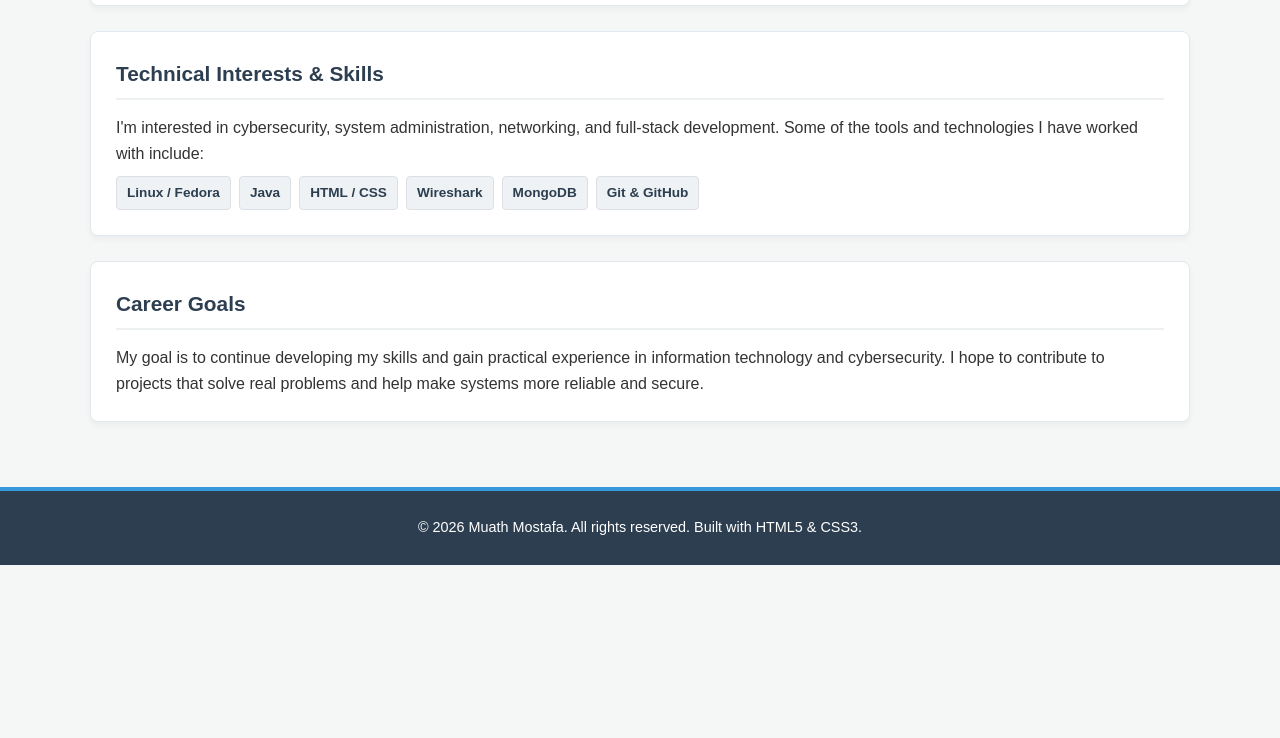
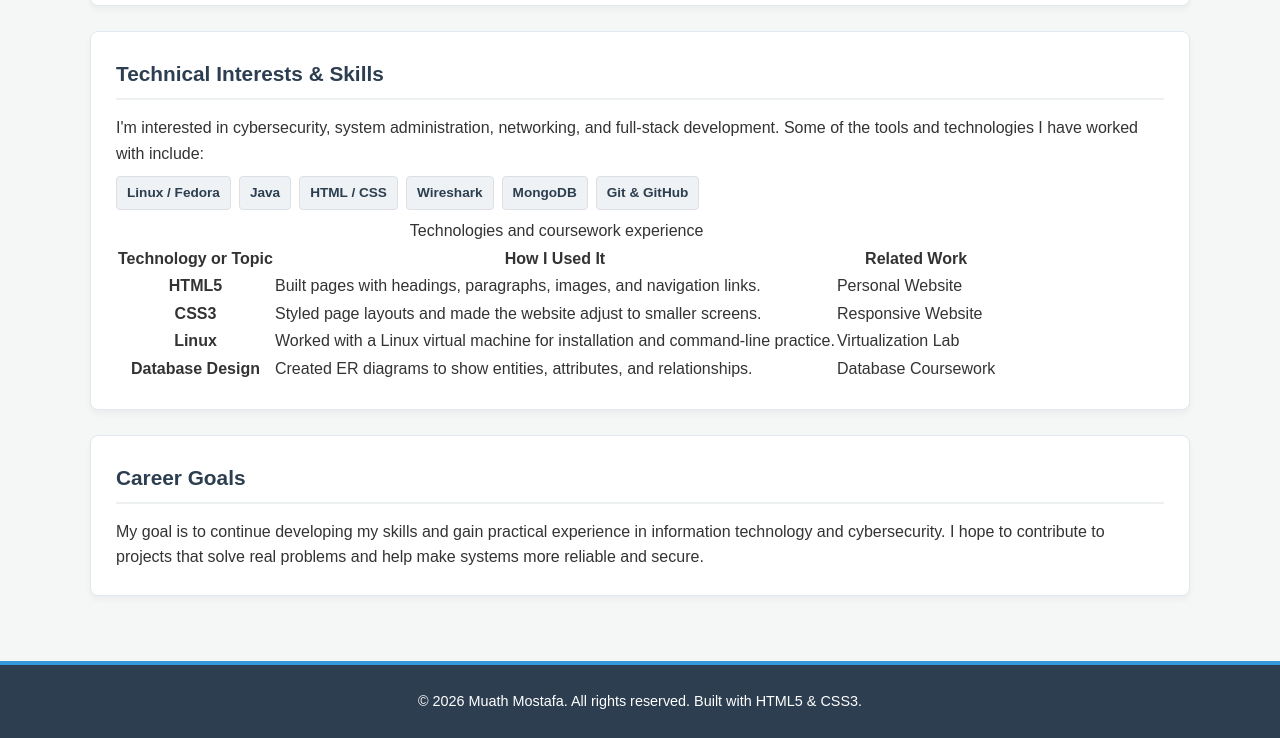
Before and after one commit to moathwilliam99-spec/my-personal-website, a plain HTML site: page about.html in a window 1280 px wide. Shown: the part 775-1513 px from the top of the page. Before the commit the page ends 1340 px from the top, so only its background shows below. Drawn offline with Linux system fonts and the light colour scheme.

Commit message:
Add structured skills and coursework table

```diff
--- a/about.html
+++ b/about.html
@@ -50,6 +50,41 @@
                     <span class="tag">Wireshark</span>
                     <span class="tag">MongoDB</span>
                     <span class="tag">Git & GitHub</span>
+
+                <div class="table-wrap">
+                    <table class="skills-table">
+                        <caption>Technologies and coursework experience</caption>
+                        <thead>
+                            <tr>
+                                <th scope="col">Technology or Topic</th>
+                                <th scope="col">How I Used It</th>
+                                <th scope="col">Related Work</th>
+                            </tr>
+                        </thead>
+                        <tbody>
+                            <tr>
+                                <th scope="row">HTML5</th>
+                                <td>Built pages with headings, paragraphs, images, and navigation links.</td>
+                                <td>Personal Website</td>
+                            </tr>
+                            <tr>
+                                <th scope="row">CSS3</th>
+                                <td>Styled page layouts and made the website adjust to smaller screens.</td>
+                                <td>Responsive Website</td>
+                            </tr>
+                            <tr>
+                                <th scope="row">Linux</th>
+                                <td>Worked with a Linux virtual machine for installation and command-line practice.</td>
+                                <td>Virtualization Lab</td>
+                            </tr>
+                            <tr>
+                                <th scope="row">Database Design</th>
+                                <td>Created ER diagrams to show entities, attributes, and relationships.</td>
+                                <td>Database Coursework</td>
+                            </tr>
+                        </tbody>
+                    </table>
+                </div>
                 </div>
             </section>
 
```
